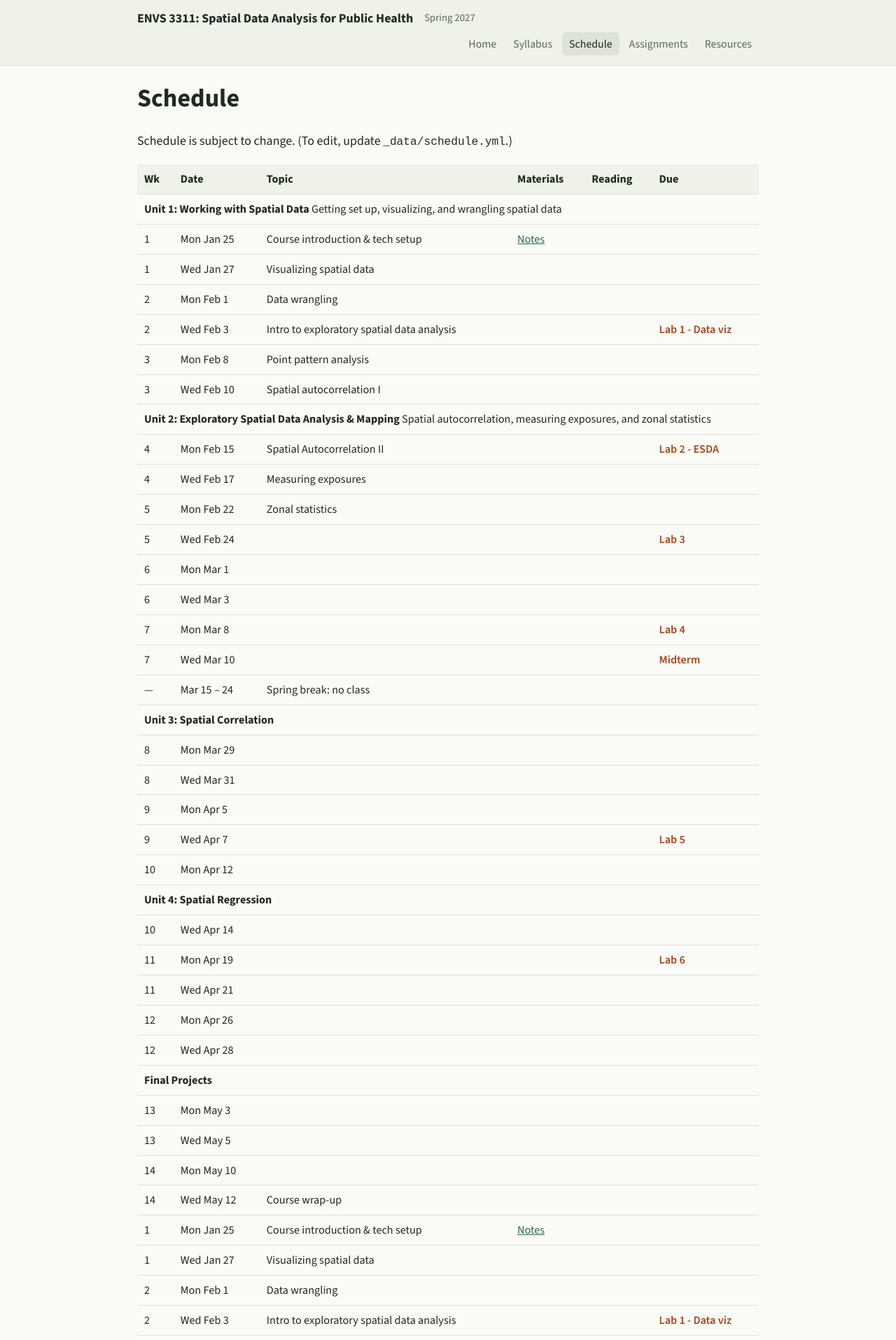
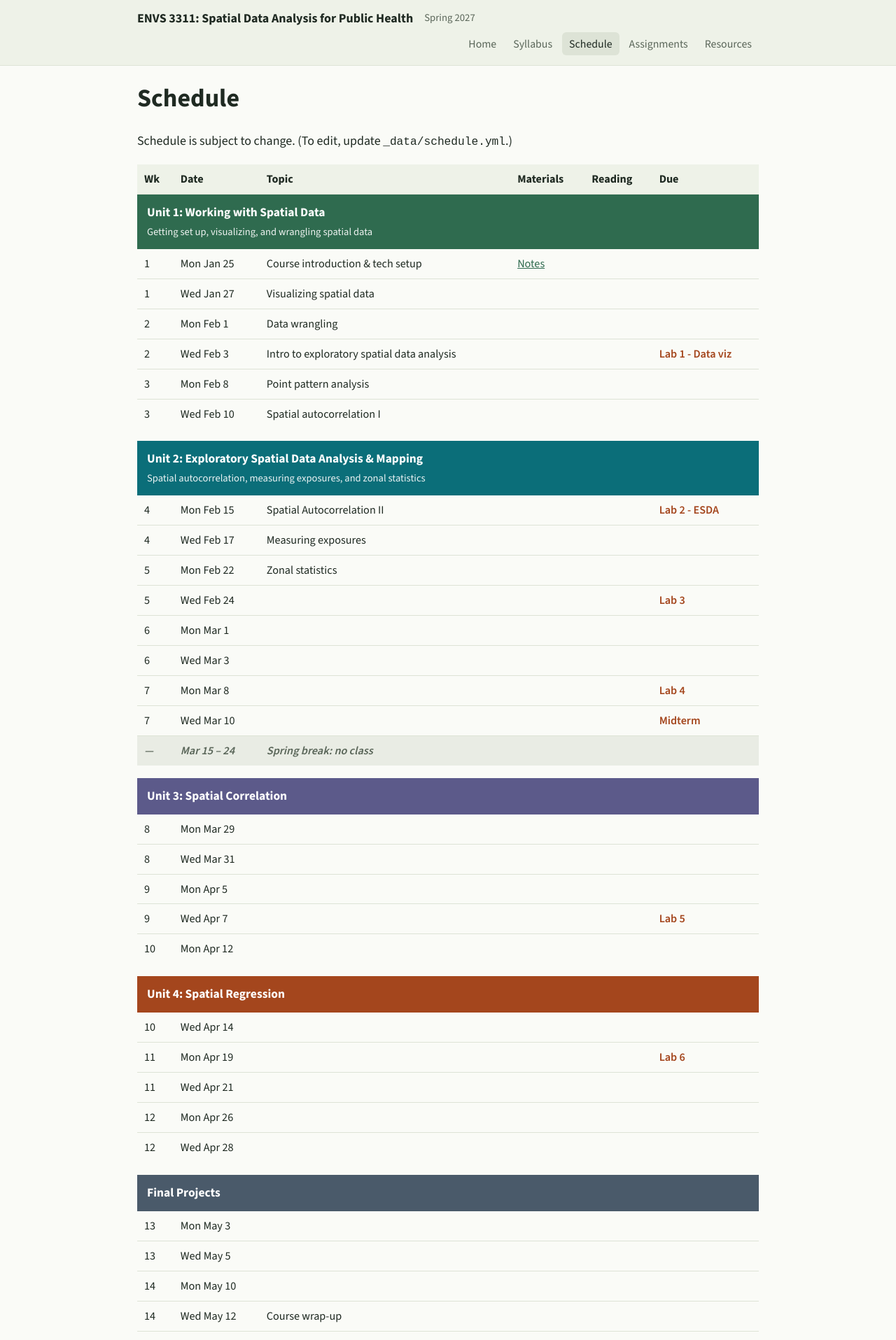
Before and after one commit to kateebb/envs3311, a Jekyll site: the page built from schedule.md, in a window 1280 px wide. Shown: the top 1915 px of the page at 70% size. Built offline with Jekyll 4.4.1, drawn with Linux system fonts in a browser that asks for light colours; some of the changed text lies outside the part shown.

Commit message:
Update schedule.md
Update color formatting

```diff
--- a/schedule.md
+++ b/schedule.md
@@ -1,3 +1,69 @@
+---
+layout: default
+title: Schedule
+---
+
+<style>
+  /* ---- Unit banner colors: banners cycle through these 5 in order ----
+     Change any color code to adjust it, or set "unit_color:" on a unit
+     in _data/schedule.yml to override the color of that one banner. */
+  .schedule .unit-1 td { background: #2f6b4f; }  /* forest green */
+  .schedule .unit-2 td { background: #0b6e79; }  /* teal */
+  .schedule .unit-3 td { background: #5c5a8a; }  /* muted violet */
+  .schedule .unit-4 td { background: #a4461d; }  /* rust */
+  .schedule .unit-0 td { background: #4a5a6a; }  /* slate (5th unit) */
+
+  .schedule .unit-row td { color: #ffffff; padding: 12px 14px; border-bottom: none; }
+  .schedule .unit-row .unit-title { font-family: var(--font-heading, inherit); font-weight: 700; font-size: 1.08em; }
+  .schedule .unit-row .unit-desc { font-size: 0.9em; opacity: 0.92; }
+  .schedule tr.unit-row:not(:first-child) td { border-top: 18px solid var(--bg, #fff); }
+
+  /* Spring break / no-class rows */
+  .schedule .break-row td { background: #e9ece4; color: #5a6659; font-style: italic; font-weight: 600; }
+</style>
+
+Schedule is subject to change. (To edit, update `_data/schedule.yml`.)
+
+<div class="table-scroll">
+<table class="schedule">
+  <thead>
+    <tr><th>Wk</th><th>Date</th><th>Topic</th><th>Materials</th><th>Reading</th><th>Due</th></tr>
+  </thead>
+  <tbody>
+  {% assign u = 0 %}
+  {% for c in site.data.schedule %}
+    {% if c.unit and c.unit != "" %}
+    {% assign u = u | plus: 1 %}
+    <tr class="unit-row unit-{{ u | modulo: 5 }}">
+      <td colspan="6"{% if c.unit_color and c.unit_color != "" %} style="background: {{ c.unit_color }};"{% endif %}>
+        <span class="unit-title">{{ c.unit }}</span>
+        {% if c.unit_desc and c.unit_desc != "" %}<br><span class="unit-desc">{{ c.unit_desc }}</span>{% endif %}
+      </td>
+    </tr>
+    {% endif %}
+    {% if c.type == "break" %}
+    <tr class="break-row">
+      <td>{{ c.week }}</td>
+      <td class="nowrap">{{ c.date }}</td>
+      <td colspan="4">{{ c.topic }}</td>
+    </tr>
+    {% else %}
+    <tr>
+      <td>{{ c.week }}</td>
+      <td class="nowrap">{{ c.date }}</td>
+      <td>{{ c.topic }}</td>
+      <td>
+        {% if c.notes and c.notes != "" %}<a href="{{ c.notes | relative_url }}">Notes</a>{% endif %}
+        {% if c.slides and c.slides != "" %}<a href="{{ c.slides | relative_url }}">Slides</a>{% endif %}
+      </td>
+      <td>{{ c.reading }}</td>
+      <td>{% if c.due and c.due != "" %}<span class="due">{{ c.due }}</span>{% endif %}</td>
+    </tr>
+    {% endif %}
+  {% endfor %}
+  </tbody>
+</table>
+</div>
 ---
 layout: default
 title: Schedule
```
